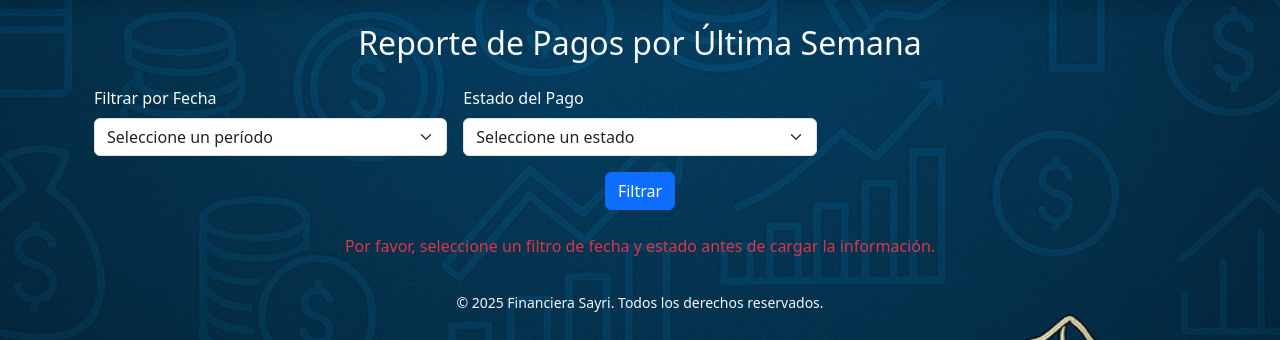
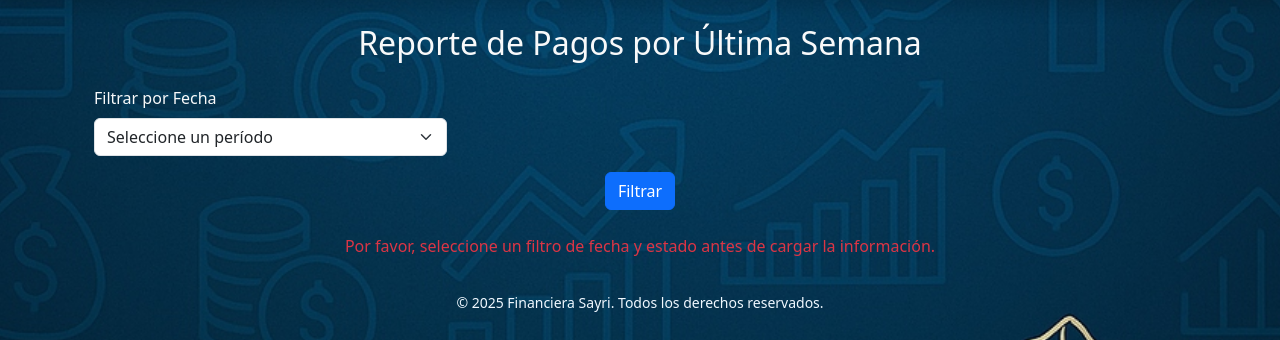
Before and after one commit to LuisD-coder/sayri, a Flask app: page /reportes/pagos_xfecha in a window 1280 px wide. Shown: the part 74-414 px from the top of the page. Run offline with Flask 3, Linux system fonts and the light colour scheme; parts of the project's set-up code (start-up, migrations or seed data) failed here and were passed over.

Commit message:
cambios menores

```diff
--- a/routes/reportes.py
+++ b/routes/reportes.py
@@ -118,10 +118,10 @@ def pagos_realizados():
 @reportes_bp.route('/pagos_xfecha')
 def pagos_xfecha():
     rango_fecha = request.args.get('rango_fecha')
-    estado = request.args.get('estado')
+    #estado = request.args.get('estado')
 
     # Si no hay filtros seleccionados, no ejecutar consulta
-    if not rango_fecha or not estado:
+    if not rango_fecha:
         return render_template('reportes/pagos_xfecha.html', pagos=[], fecha_inicio=None, timedelta=timedelta)
 
     pagos = []
@@ -140,8 +140,15 @@ def pagos_xfecha():
         fecha_inicio = fecha_fin - timedelta(days=dia_actual) + timedelta(days=7)  # Ajustar semana
         fecha_fin = fecha_inicio + timedelta(days=6)  # Obtener el domingo de esa semana
 
-    elif rango_fecha == "ultimo_mes":
-        fecha_inicio = fecha_fin - timedelta(days=30)
+    elif rango_fecha == "semana_2":
+        dia_actual = fecha_fin.weekday()
+        fecha_inicio = fecha_fin - timedelta(days=dia_actual) + timedelta(days=14)  # Segunda semana adelante
+        fecha_fin = fecha_inicio + timedelta(days=6)
+
+    elif rango_fecha == "semana_3":
+        dia_actual = fecha_fin.weekday()
+        fecha_inicio = fecha_fin - timedelta(days=dia_actual) + timedelta(days=21)  # Segunda semana adelante
+        fecha_fin = fecha_inicio + timedelta(days=6)
 
     if fecha_inicio:
         fecha_inicio_str = fecha_inicio.strftime('%Y-%m-%d')
@@ -152,8 +159,8 @@ def pagos_xfecha():
         query = query.filter(db.func.DATE(Pago.fecha_pago) >= fecha_inicio_str, db.func.DATE(Pago.fecha_pago) <= fecha_fin_str)
 
     # Filtrar por estado si se selecciona uno
-    if estado:
-        query = query.filter(Pago.estado == estado)
+    #if estado:
+    #    query = query.filter(Pago.estado == estado)
 
     # Ejecutar consulta solo si los filtros han sido seleccionados
     pagos = query.order_by(Pago.cliente_id, PrestamoGrupal.id, Pago.fecha_pago.desc()).all()
--- a/templates/base.html
+++ b/templates/base.html
@@ -30,12 +30,11 @@
                     {% if current_user.is_authenticated and current_user.rol.nombre == 'admin' %}
                     <li class="nav-item dropdown">
                         <a class="nav-link dropdown-toggle text-light" href="#" id="reportesDropdown" role="button" data-bs-toggle="dropdown" aria-expanded="false">
-                            <i class="bi bi-file-earmark-text"></i> Reportes
+                            <i class="bi bi-file-earmark-text"></i> Agenda
                         </a>
                         <ul class="dropdown-menu bg-dark border-light" aria-labelledby="reportesDropdown">
-                            <li><a class="dropdown-item text-light" href="{{ url_for('reportes.pagos_realizados') }}">Pagos</a></li>
-                            <li><a class="dropdown-item text-light" href="{{ url_for('reportes.pagos_xfecha') }}">Por Fecha</a></li>
-                            <li><a class="dropdown-item text-light" href="{{ url_for('reportes.pagos_proximos') }}">Pagos Próximos</a></li>
+                            <li><a class="dropdown-item text-light" href="{{ url_for('reportes.pagos_xfecha') }}">Agenda Semanal</a></li>
+                            <li><a class="dropdown-item text-light" href="{{ url_for('reportes.pagos_proximos') }}">Cuotas Atrasadas</a></li>
                         </ul>
                     </li>
 
--- a/templates/reportes/pagos_xfecha.html
+++ b/templates/reportes/pagos_xfecha.html
@@ -1,6 +1,6 @@
 {% extends "base.html" %}
 
-{% block title %}Reportes por Fecha{% endblock %}
+{% block title %}Agenda Semanal{% endblock %}
 
 {% block content %}
 <div class="container">
@@ -13,19 +13,9 @@
                 <label for="rango_fecha" class="form-label">Filtrar por Fecha</label>
                 <select class="form-select" name="rango_fecha" required>
                     <option value="" disabled selected>Seleccione un período</option>
-                    <option value="ultima_semana" {% if request.args.get('rango_fecha') == "ultima_semana" %}selected{% endif %}>Última Semana</option>
-                    <option value="ultimo_mes" {% if request.args.get('rango_fecha') == "ultimo_mes" %}selected{% endif %}>Último Mes</option>
-                </select>
-            </div>
-
-            <div class="col-md-4">
-                <label for="estado" class="form-label">Estado del Pago</label>
-                <select class="form-select" name="estado" required>
-                    <option value="" disabled selected>Seleccione un estado</option>
-                    <option value="Pendiente" {% if request.args.get('estado') == "Pendiente" %}selected{% endif %}>Pendiente</option>
-                    <option value="Pagado" {% if request.args.get('estado') == "Pagado" %}selected{% endif %}>Pagado</option>
-                    <option value="Incompleto" {% if request.args.get('estado') == "Incompleto" %}selected{% endif %}>Incompleto</option>
-                    <option value="Atrasado" {% if request.args.get('estado') == "Atrasado" %}selected{% endif %}>Atrasado</option>
+                    <option value="ultima_semana" {% if request.args.get('rango_fecha') == "ultima_semana" %}selected{% endif %}>Semana 1</option>
+                    <option value="semana_2" {% if request.args.get('rango_fecha') == "semana_2" %}selected{% endif %}>Semana 2</option>
+                    <option value="semana_3" {% if request.args.get('rango_fecha') == "semana_3" %}selected{% endif %}>Semana 3</option>
                 </select>
             </div>
         </div>
@@ -34,7 +24,7 @@
         </div>
     </form>
 
-    {% if request.args.get('rango_fecha') and request.args.get('estado') %}
+    {% if request.args.get('rango_fecha')%}
 
     <!-- Botón para imprimir solo la tabla -->
     <div class="text-center mt-3">
```
Also changed, not shown: routes/clientes.py (+21 -1 lines).
